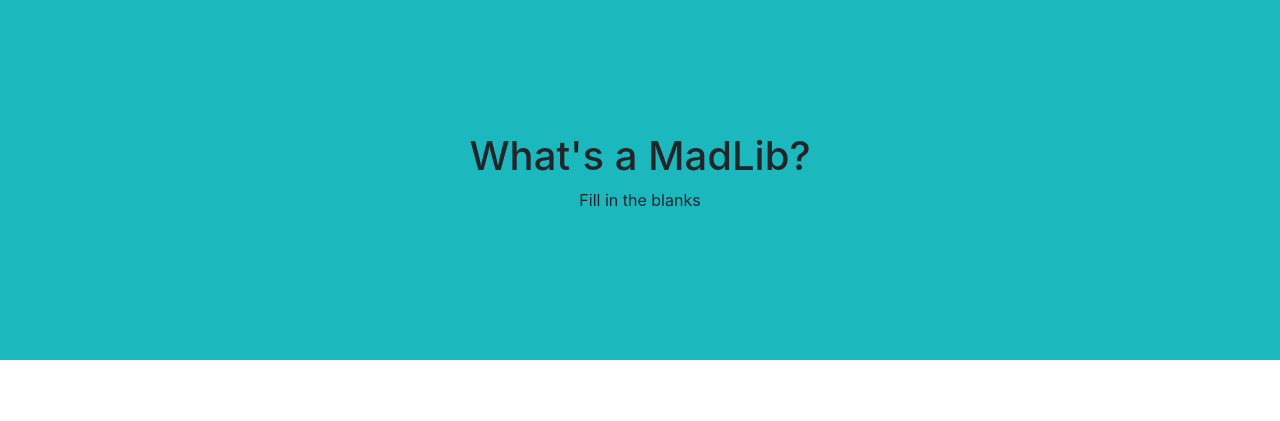
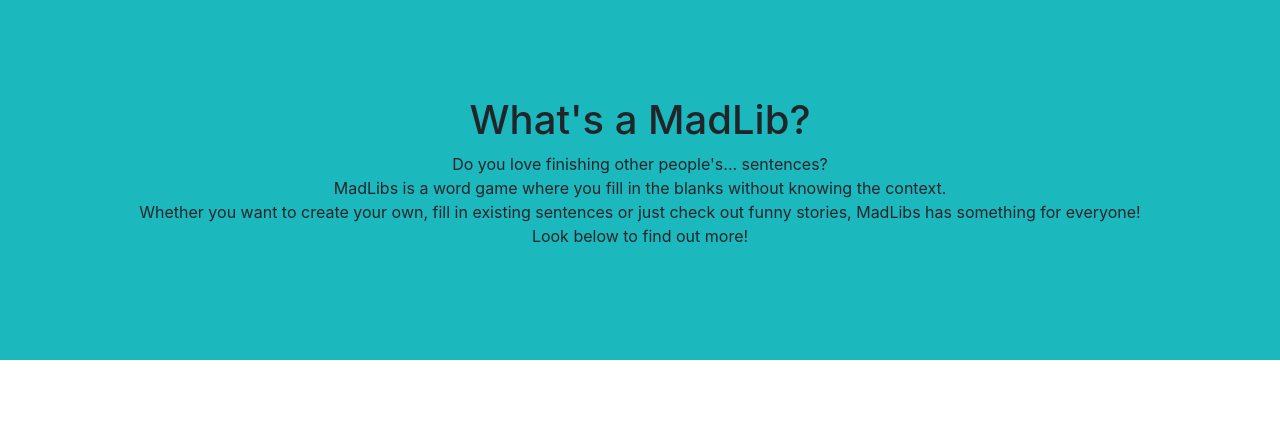
Before and after one commit to FinOloughlin/CITS3403assignment, a Flask app: page / in a window 1280 px wide. Shown: the part 80-501 px from the top of the page. Run offline with Flask 3, Linux system fonts and the light colour scheme.

Commit message:
added information to infoblock

```diff
--- a/app/templates/home.html
+++ b/app/templates/home.html
@@ -28,7 +28,11 @@
         <div class="container">
           <div class="info-block">
             <h1>What's a MadLib?</h1>
-            <p>Fill in the blanks</p>
+            <p>Do you love finishing other people's... sentences? <br>
+              MadLibs is a word game where you fill in the blanks without knowing the context. <br>
+              Whether you want to create your own, fill in existing sentences or just check out funny stories, MadLibs has something for everyone! <br>
+              Look below to find out more!
+              </p>
           </div>
 
           <!--Centre card-->
```
